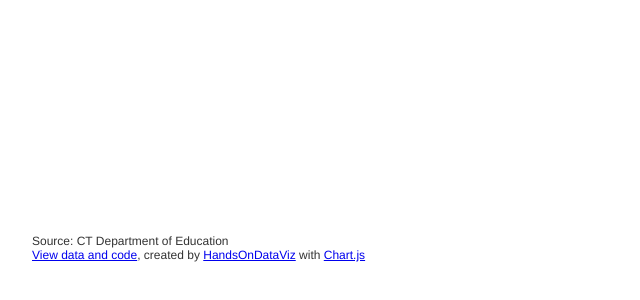
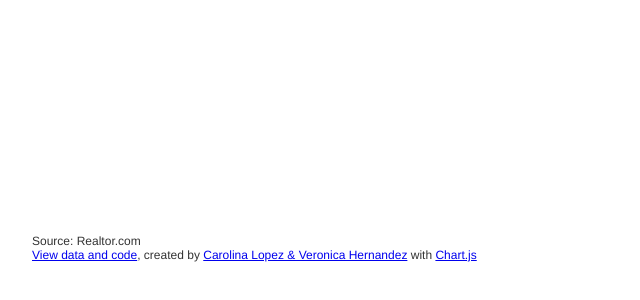
Before and after one commit to Krolina97/Highcharts-, a plain HTML site: page index.html in a window 1280 px wide. Shown: the part 198-498 px from the top of the page, without its empty margins (0-640 px from the left). Drawn offline with nearby package versions, Linux system fonts and the light colour scheme.

Commit message:
Update index.html
change of name and reference

```diff
--- a/index.html
+++ b/index.html
@@ -21,10 +21,10 @@
     <canvas id="container" style="width:100%; height:400px;"></canvas>
 
     <p style="font-family: Helvetica; color: #333; padding: 1em 2em; font-size: 12px">
-      Source: CT Department of Education
+      Source: Realtor.com
       <br>
-      <a href="https://github.com/HandsOnDataViz/chartjs-bar">View data and code</a>,
-      created by <a href="https://handsondataviz.org/">HandsOnDataViz</a>
+      <a href="https://www.realtor.com/research/february-2022-rent/#easy-footnote-bottom-2-4589">View data and code</a>,
+      created by <a href="https://handsondataviz.org/">Carolina Lopez & Veronica Hernandez</a>
       with <a href="https://www.chartjs.org/">Chart.js</a>
     </p>
 
```
